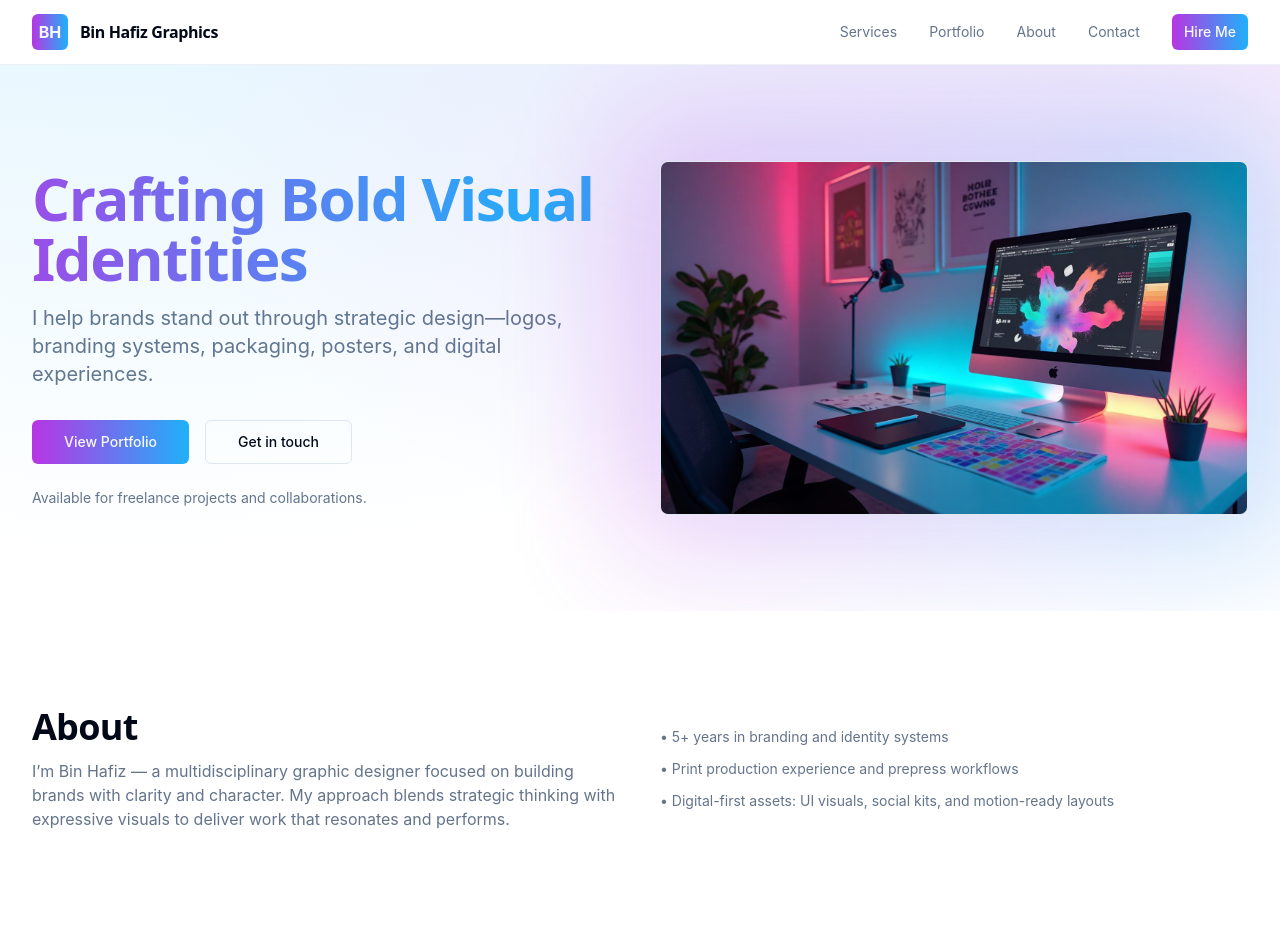
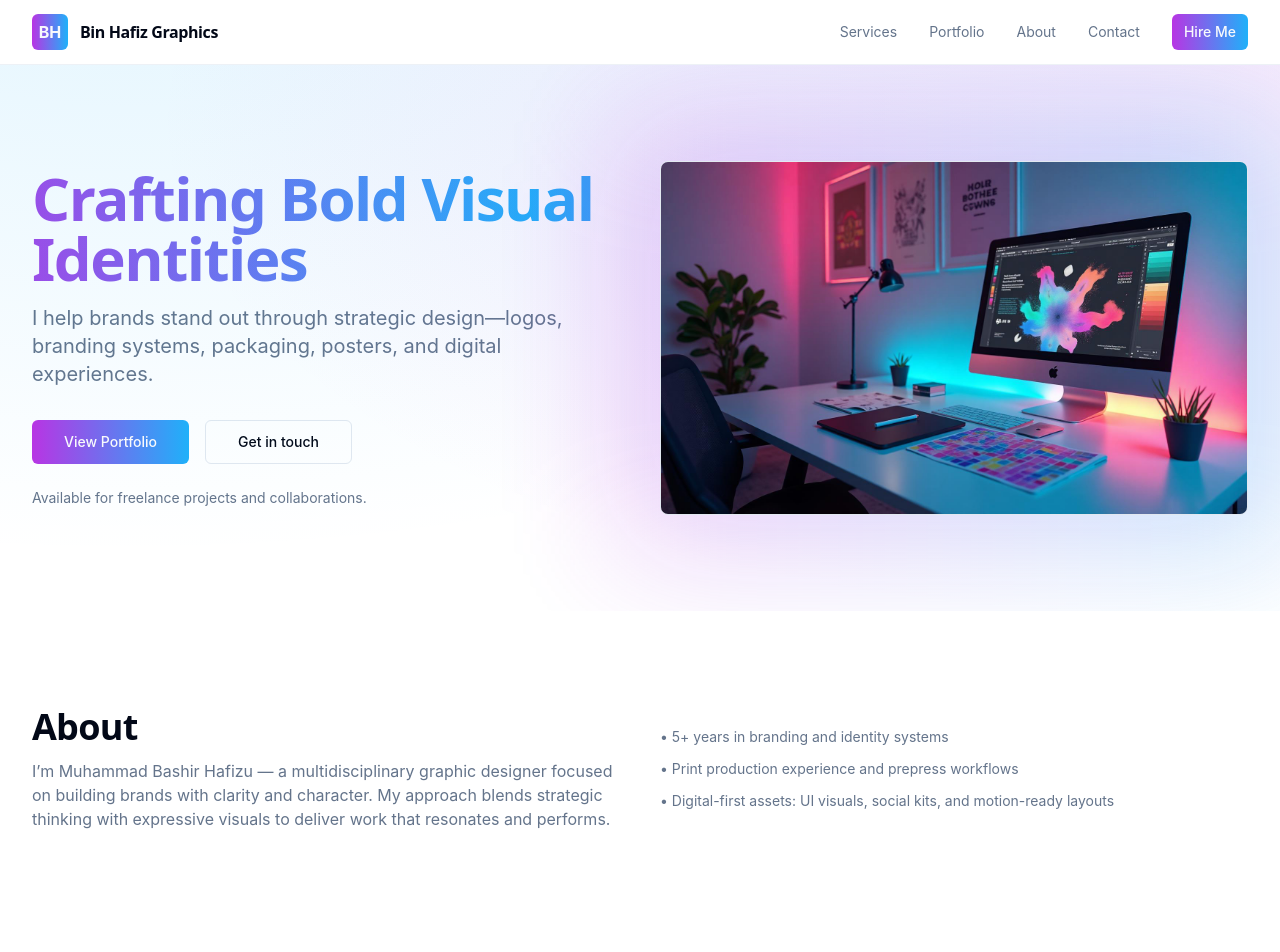
Before and after one commit to Afoummi/binhafiz-artistry-studio, a React (Vite) app: page / in a window 1280 px wide. Shown: the top 952 px of the page. Built offline with nearby package versions, Linux system fonts and the light colour scheme.

Commit message:
Update About section content
Add content to the About section, describing the user as a multidisciplinary graphic designer focused on building brands with clarity and character, blending strategic thinking with expressive visuals.

```diff
--- a/src/pages/Index.tsx
+++ b/src/pages/Index.tsx
@@ -21,7 +21,7 @@ const Index = () => {
           <div className="container grid md:grid-cols-2 gap-10 items-center">
             <div>
               <h2 className="font-display text-3xl md:text-4xl font-bold">About</h2>
-              <p className="mt-3 text-muted-foreground">I’m Bin Hafiz — a multidisciplinary graphic designer focused on building brands with clarity and character. My approach blends strategic thinking with expressive visuals to deliver work that resonates and performs.</p>
+              <p className="mt-3 text-muted-foreground">I’m Muhammad Bashir Hafizu — a multidisciplinary graphic designer focused on building brands with clarity and character. My approach blends strategic thinking with expressive visuals to deliver work that resonates and performs.</p>
             </div>
             <ul className="space-y-3 text-sm text-muted-foreground">
               <li>• 5+ years in branding and identity systems</li>
```
